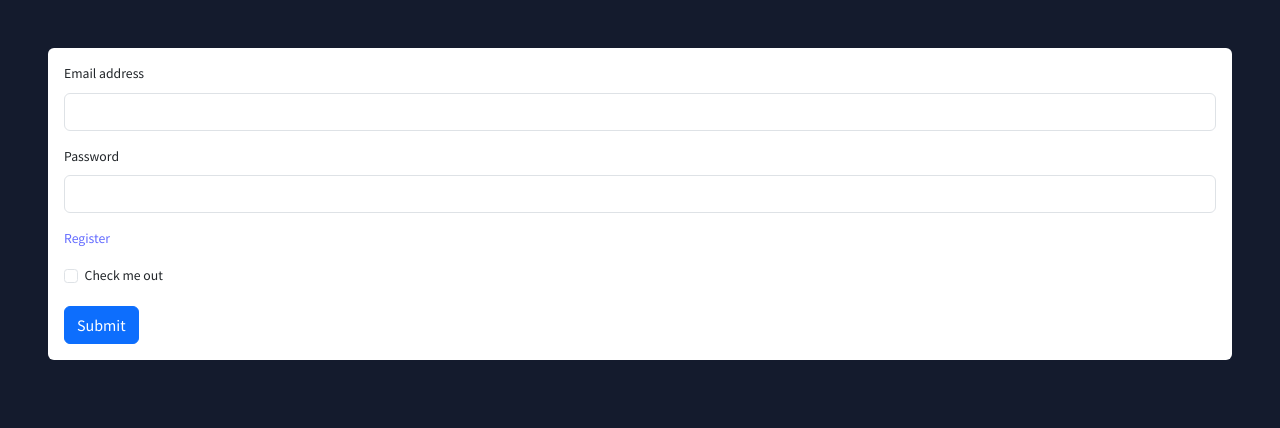
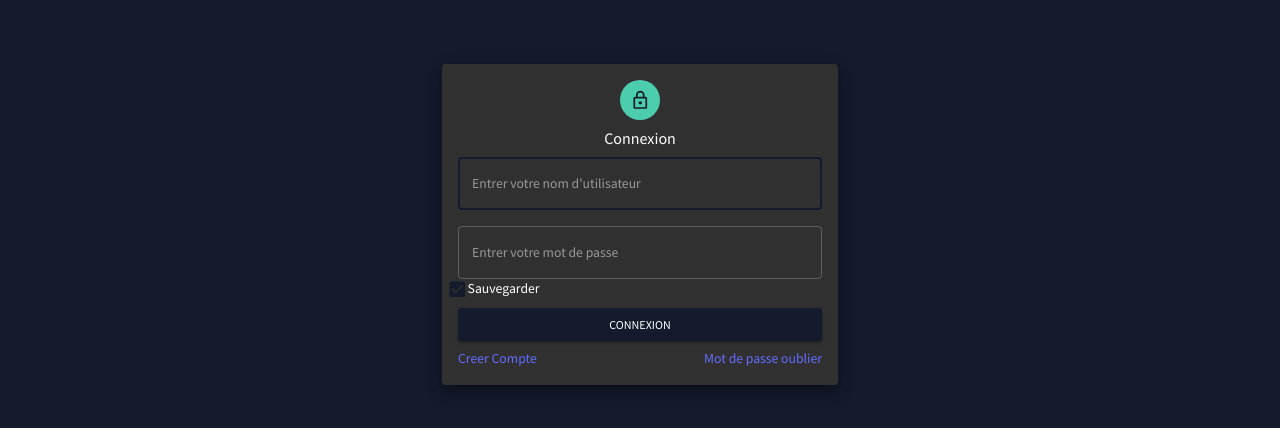
Before and after one commit to Marc-AntoineMercier/Projet_Web.frontend, a React (Vite) app: page /login in a window 1280 px wide. Shown: the top 428 px of the page. Built offline with nearby package versions, Linux system fonts and the light colour scheme.

Commit message:
modification du login pour utiliser material ui

```diff
--- a/package.json
+++ b/package.json
@@ -4,7 +4,7 @@
   "version": "0.0.0",
   "type": "module",
   "scripts": {
-    "dev": "vite --port 80",
+    "dev": "vite --port 8050",
     "build": "vite build",
     "lint": "eslint .",
     "preview": "vite preview"
--- a/src/App.jsx
+++ b/src/App.jsx
@@ -14,6 +14,8 @@ import Calendar from "./page/dashboard/Calendar";
 import Budget from "./page/dashboard/Budget";
 import Download from "./page/home/Download";
 import UserSetting from "./page/dashboard/UserSetting"
+import Forgot from "./page/home/Forgot";
+
 
 const routes = [
   {
@@ -35,6 +37,10 @@ const routes = [
   {
     path:"/register",
     element: <Register />
+  },
+  {
+    path:"/forgot",
+    element: <Forgot />
   },
   {
     path: "/dashboard",
--- /dev/null
+++ b/src/page/home/Forgot.jsx
@@ -0,0 +1,11 @@
+
+
+function Forgot(){
+    return (
+        <div>
+            <p>Forgot</p>
+        </div>
+    )
+}
+
+export default Forgot
--- a/src/page/home/Login.jsx
+++ b/src/page/home/Login.jsx
@@ -1,34 +1,38 @@
 import { useNavigate, Link } from "react-router-dom"
+import { Container, Paper, Avatar, Typography, Box, TextField, FormControlLabel, Button, Grid2 } from "@mui/material";
+import LockOutlinedIcon from "@mui/icons-material/LockOutlined";
+import { CheckBox } from "@mui/icons-material";
 
 function Login() {
-
     const navigate = useNavigate("")
-    const submit = (e) => {
+    const handleSubmit = (e) => {
         e.preventDefault();
         navigate("/dashboard")
     }
 
     return (
-        <div>
-            <form method="post" className="card-body bg-white text-dark rounded m-5 p-3" onSubmit={submit}>
-                <div className="mb-3">
-                    <label for="exampleInputEmail1" className="form-label">Email address</label>
-                    <input type="email" className= "form-control" id="exampleInputEmail1" aria-describedby="emailHelp" />
-                </div>
-                <div class="mb-3">
-                    <label for="exampleInputPassword1" className="form-label">Password</label>
-                    <input type="password" className="form-control" id="exampleInputPassword1" />
-                </div>
-                <div className="mb-3">
-                    <Link to={"/register"}>Register</Link>
-                </div>
-                <div class="mb-3 form-check">
-                    <input type="checkbox" className="form-check-input" id="exampleCheck1" />
-                    <label className="form-check-label" for="exampleCheck1">Check me out</label>
-                </div>
-                <button type="submit" className="btn btn-primary">Submit</button>
-            </form>
-        </div>
+        <Container maxWidth={"xs"}>
+            <Paper elevation={10} sx={{marginTop: 8, padding:2 }}>
+                <Avatar sx={{mx:"auto",bgcolor:"secondary.main", textAlign:"center", mb: 1}}>
+                    <LockOutlinedIcon />
+                </Avatar>
+                <Typography component={"h1"} variant="h5" sx={{textAlign:"center"}}>Connexion</Typography>
+                <Box component={"form"} onSubmit={handleSubmit} noValidate sx={{mt:1}}>
+                    <TextField placeholder="Entrer votre nom d'utilisateur" fullWidth required autoFocus sx={{mb:2}} />
+                    <TextField placeholder="Entrer votre mot de passe" fullWidth required type="password" />
+                    <FormControlLabel control={<CheckBox value="remember" color="primary"/>} label="Sauvegarder" />
+                    <Button type="submit" variant="contained" fullWidth sx={{mt: 1}}>Connexion</Button>
+                </Box>
+                <Grid2 container justifyContent={"space-between"} sx={{mt:1}}>
+                    <Grid2 item>
+                        <Link to={"/register"}>Creer Compte</Link>
+                    </Grid2>
+                    <Grid2 item>
+                        <Link to={"/forgot"}>Mot de passe oublier</Link>
+                    </Grid2>
+                </Grid2>
+            </Paper>
+        </Container>
     )
 }
 
```
Also changed, not shown: 1 other file (tests, documents, lock files or other folders).
